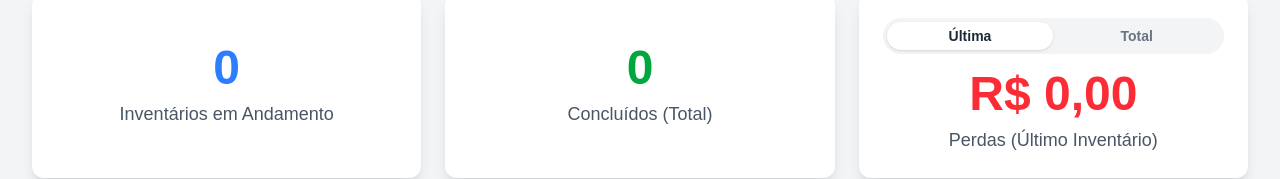
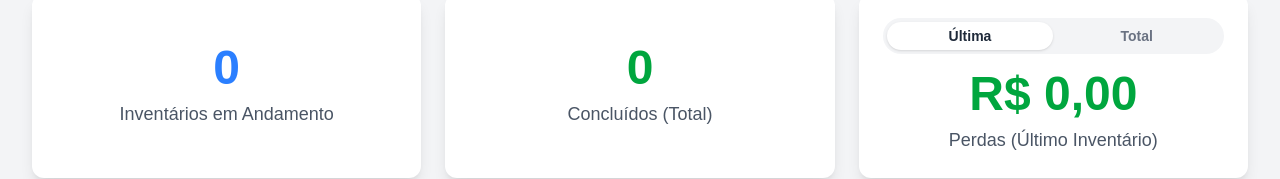
Before and after one commit to ViniciusLeopoldino/app-inventario, a Next.js app: page / in a window 1280 px wide. Shown: the part 146-325 px from the top of the page. Built offline with nearby package versions, Linux system fonts and the light colour scheme; no server answers; the database is empty.

Commit message:
App funcionando: Atualizado cor do card de perda, se 0,00 é verde e se diferente de 0,00 é vermelho

```diff
--- a/src/app/(main)/page.js
+++ b/src/app/(main)/page.js
@@ -123,13 +123,32 @@ export default function Dashboard() {
           </div>
 
           <div className="text-center flex-grow flex flex-col justify-center">
+            {(() => {
+              // determinando qual valor de perda está ativo
+              const currentLossValue = lossType === 'latest' ? latestLossValue : totalLossValue;
+
+              // renderizando o h2 com a classe de cor condicional (verde = 0,00 e vermelho <> 0,00)
+              return (
+                <h2 className={`text-5xl font-extrabold transition-colors duration-300 ${currentLossValue === 0 ? 'text-green-600' : 'text-red-500'
+                  }`}>
+                  {currentLossValue.toLocaleString('pt-BR', { style: 'currency', currency: 'BRL' })}
+                </h2>
+              );
+            })()}
+
+            <p className="mt-2 text-lg font-medium text-gray-600 dark:text-gray-300">
+              {lossType === 'latest' ? 'Perdas (Último Inventário)' : 'Perdas (Total)'}
+            </p>
+          </div>
+
+          {/* <div className="text-center flex-grow flex flex-col justify-center">
             <h2 className="text-5xl font-extrabold text-red-500">
               {(lossType === 'latest' ? latestLossValue : totalLossValue).toLocaleString('pt-BR', { style: 'currency', currency: 'BRL' })}
             </h2>
             <p className="mt-2 text-lg font-medium text-gray-600 dark:text-gray-300">
               {lossType === 'latest' ? 'Perdas (Último Inventário)' : 'Perdas (Total)'}
             </p>
-          </div>
+          </div> */}
         </div>
       </div>
 
@@ -153,8 +172,8 @@ export default function Dashboard() {
                     </p>
                   </div>
                   <span className={`px-2 py-1 text-xs font-semibold rounded-full ${item.status === 'concluido'
-                      ? 'bg-green-100 text-green-800 dark:bg-green-900 dark:text-green-200'
-                      : 'bg-blue-100 text-blue-800 dark:bg-blue-900 dark:text-blue-200'
+                    ? 'bg-green-100 text-green-800 dark:bg-green-900 dark:text-green-200'
+                    : 'bg-blue-100 text-blue-800 dark:bg-blue-900 dark:text-blue-200'
                     }`}>
                     {item.status === 'concluido' ? 'Concluído' : 'Em Andamento'}
                   </span>
```
